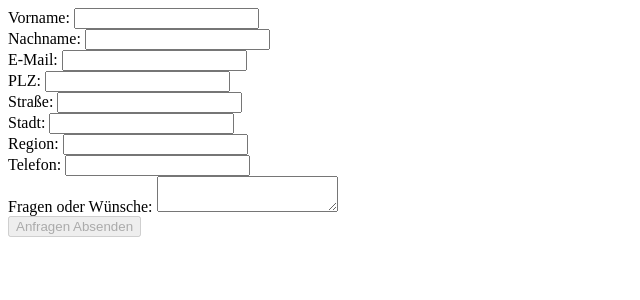
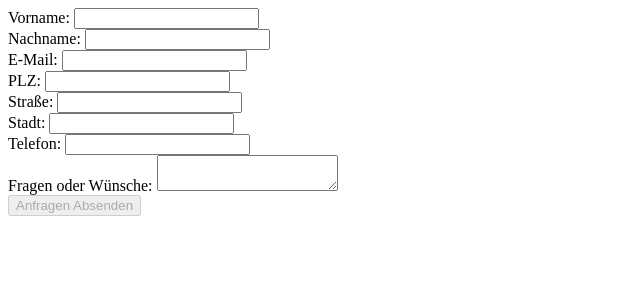
Before and after one commit to TimBluesWin/seitenalm-klon, an Angular app: page / in a window 1280 px wide. Shown: the top 300 px of the page, without its empty margins (0-640 px from the left). Built offline with nearby package versions, Linux system fonts and the light colour scheme.

Commit message:
Art der Festschreibung: Fixierung
Entfernung der Region, weil das originale Formular keine Regioneingabe hat

```diff
--- a/src/app/app.component.html
+++ b/src/app/app.component.html
@@ -56,18 +56,6 @@
     </div>
   </div>
 
-  <label for="region">Region: </label>
-  <input id="region" type="text" formControlName="region" />
-  <br />
-
-  <div
-  *ngIf="anmeldungForm.controls.region.invalid && (anmeldungForm.controls.region.dirty || anmeldungForm.controls.region.touched)"
-  >
-    <div *ngIf="anmeldungForm.controls.region.errors?.['required']">
-      Region ist erforderlich.
-    </div>
-  </div>
-
   <label for="telefon">Telefon: </label>
   <input id="telefon" type="text" formControlName="telefon" required/>
   <br />
--- a/src/app/app.component.ts
+++ b/src/app/app.component.ts
@@ -27,7 +27,6 @@ export class AppComponent {
       Validators.required,
     ]),
     stadt: new FormControl("", [Validators.required]),
-    region: new FormControl("", [Validators.required]),
     email: new FormControl(""),
     plz: new FormControl(""),
     telefon: new FormControl(""),
```
